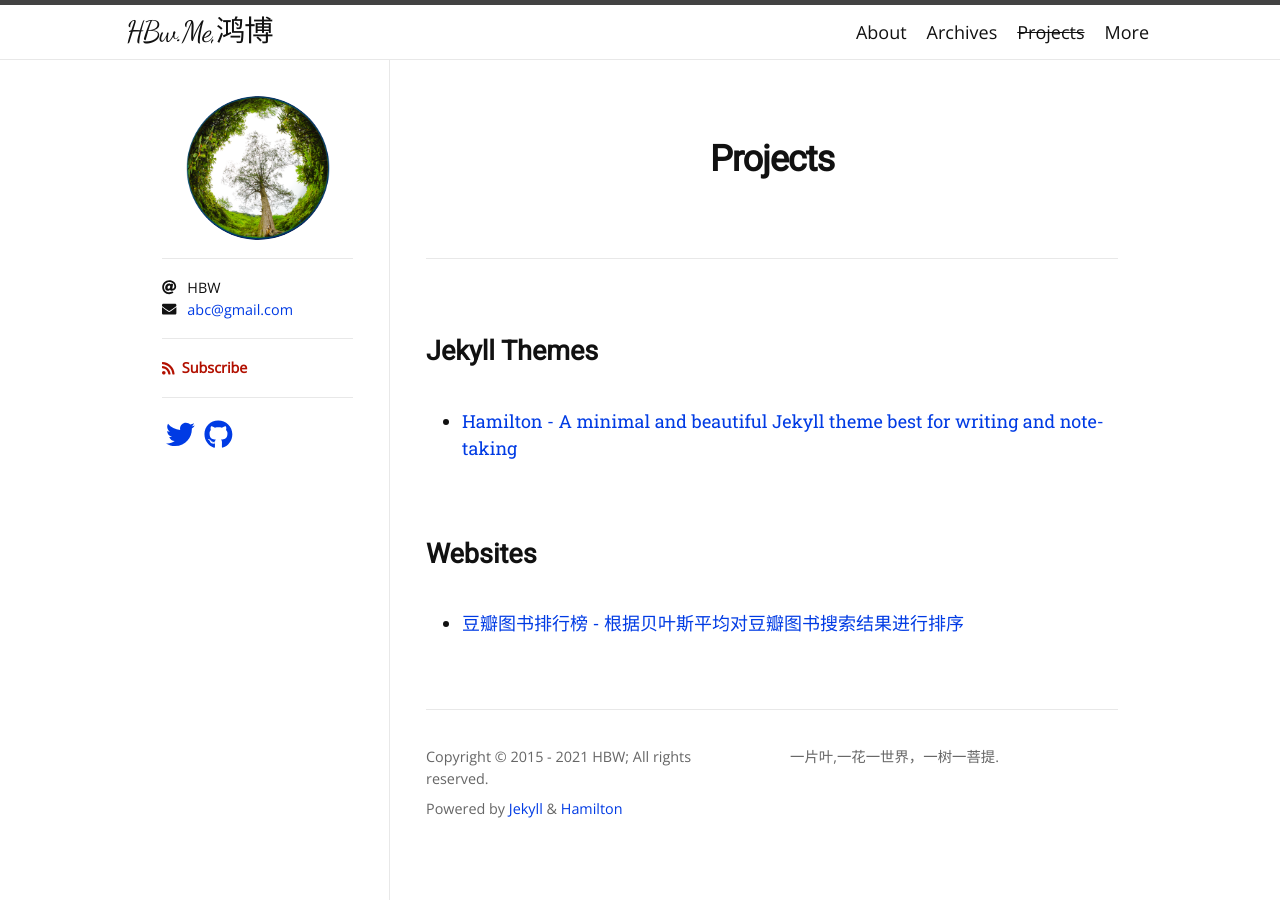
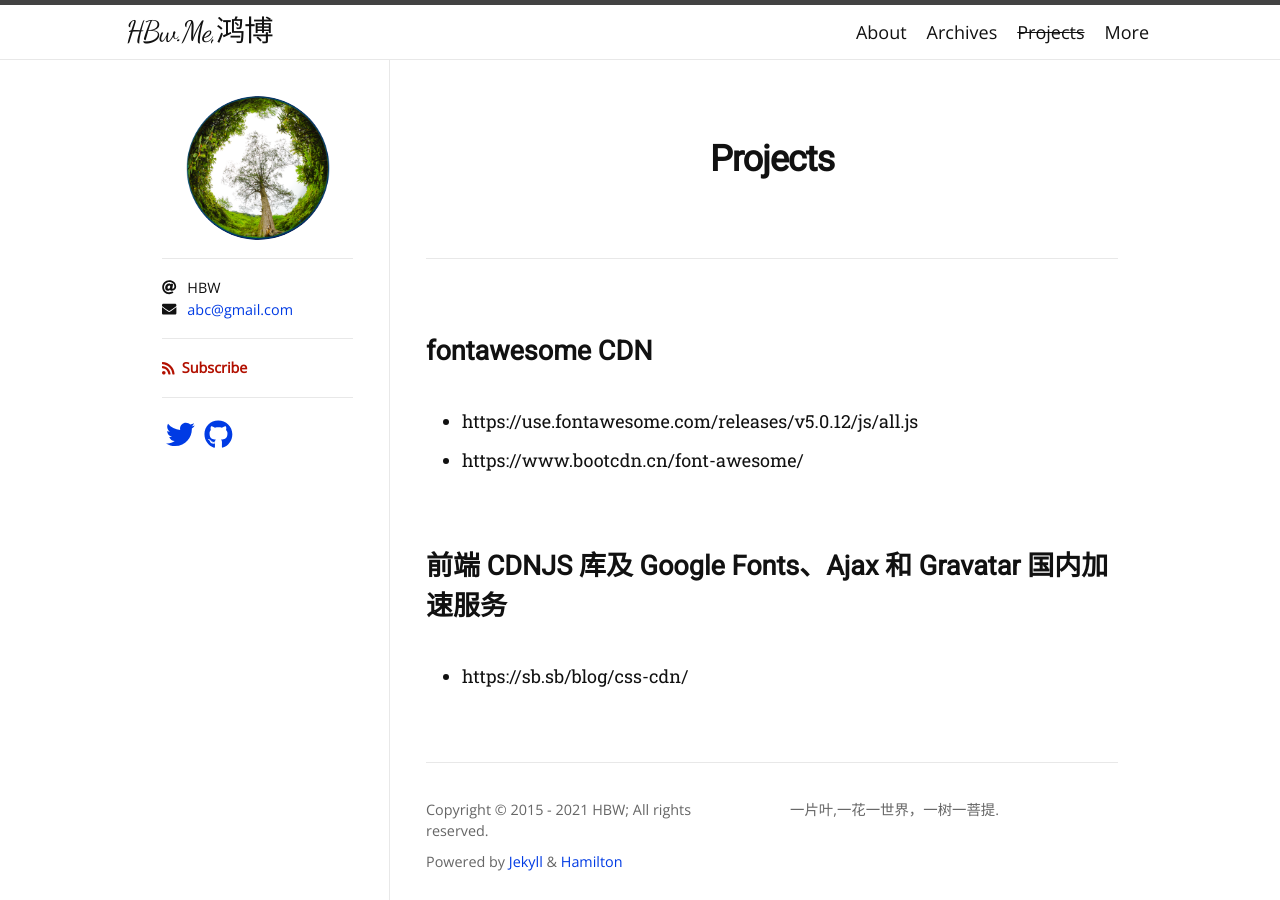
Before and after one commit to YiPianYe/hamilton, a Jekyll site: the page built from projects.md, in a window 1280 px wide. Built offline with Jekyll 4.4.1, drawn with Linux system fonts in a browser that asks for light colours; some web fonts are replaced.

Commit message:
Update projects.md

```diff
--- a/projects.md
+++ b/projects.md
@@ -4,10 +4,11 @@ title: Projects
 permalink: /projects/
 ---
 
-## Jekyll Themes
+## fontawesome CDN
 
-- [Hamilton - A minimal and beautiful Jekyll theme best for writing and note-taking](https://github.com/ngzhio/jekyll-theme-hamilton)
+- https://use.fontawesome.com/releases/v5.0.12/js/all.js
+- https://www.bootcdn.cn/font-awesome/
 
-## Websites
+## 前端 CDNJS 库及 Google Fonts、Ajax 和 Gravatar 国内加速服务
 
-- [豆瓣图书排行榜 - 根据贝叶斯平均对豆瓣图书搜索结果进行排序](https://ngzhio.github.io/dbl/)
+- https://sb.sb/blog/css-cdn/
```
